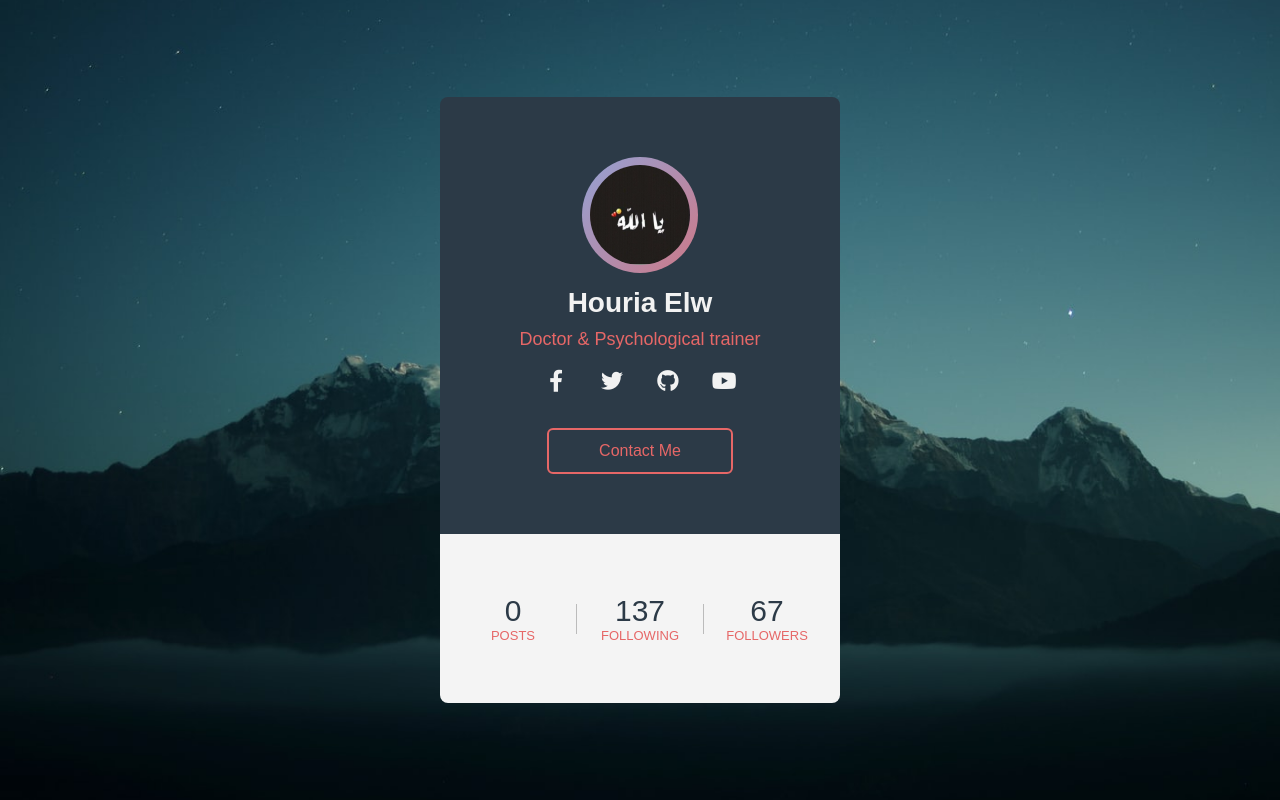
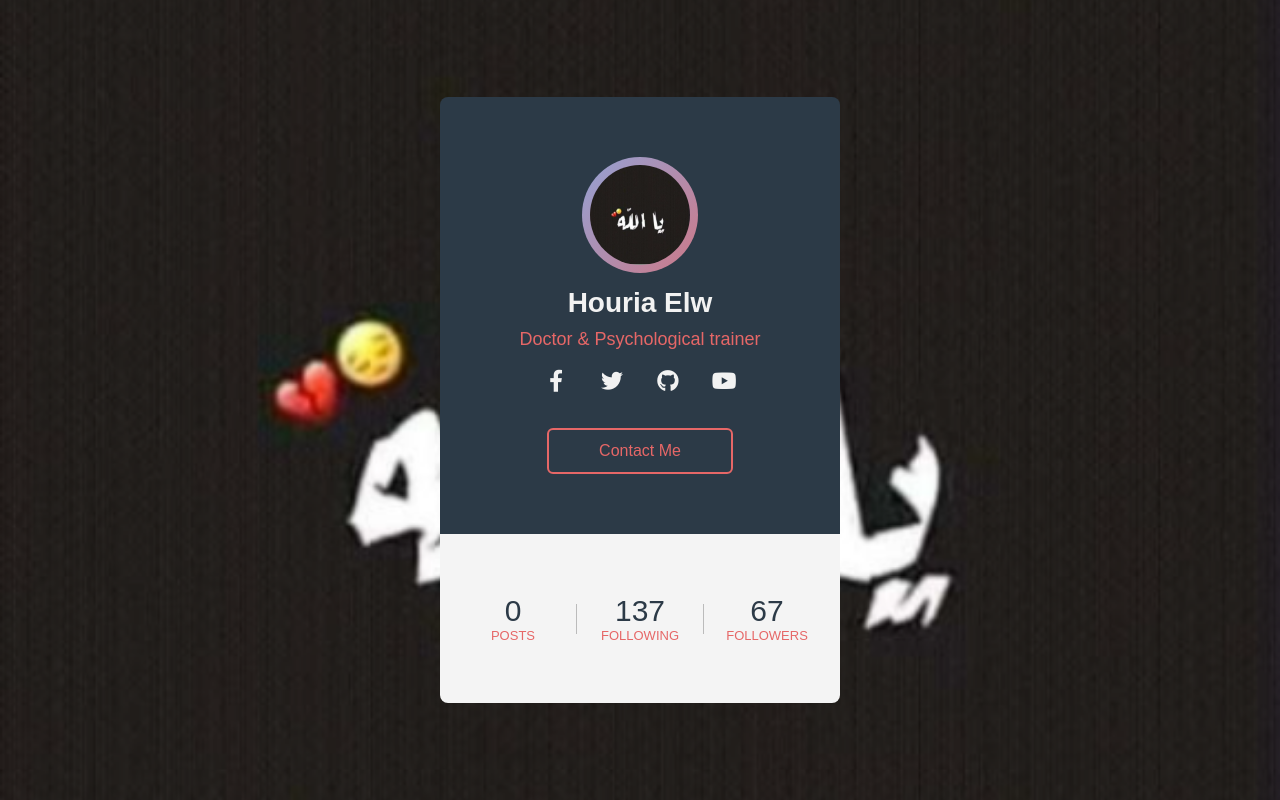
Before and after one commit to filipo3/test, a PHP site: page /Project1.html in a window 1280 px wide. Run offline with PHP 8.4, Linux system fonts and the light colour scheme; some libraries are stand-ins or nearby versions.

Commit message:
project done

```diff
--- a/style.css
+++ b/style.css
@@ -8,7 +8,7 @@
 
 body{
   height: 100vh;
-  background: url(bg.jpg) no-repeat center;
+  background: url(pich.PNG) no-repeat center;
   background-size: cover;
   display: flex;
   align-items: center;
```
Also changed, not shown: Pics.jpg (deleted), Preview of index.html (added), bg.jpg (deleted).
